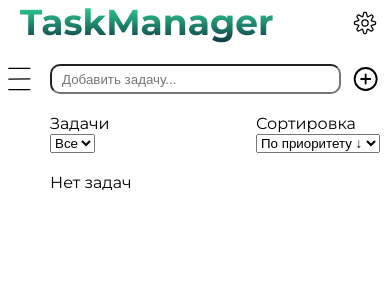
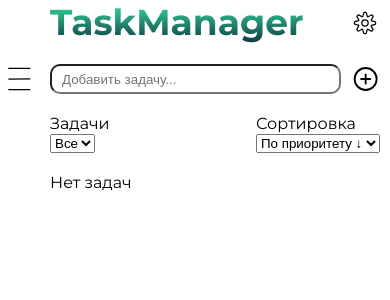
Before and after one commit to ZIRex03/TaskManager, a React (Create React App) app: page / in a window 390 px wide. Shown: the top 300 px of the page. Built offline with nearby package versions, Linux system fonts and the light colour scheme; a web font is replaced by a local one.

Commit message:
pre-release

```diff
--- a/src/App.js
+++ b/src/App.js
@@ -114,7 +114,7 @@ class App extends React.Component{
 
     completeTask = (taskText, id) => {
 
-        let lastId = this.state.tasks.reduce((max, task) => (task.id > max ? task.id : max), 0);
+        let lastId = this.state.complTasks.reduce((max, task) => (task.id > max ? task.id : max), 0);
 
         const newTask ={
             id: lastId + 1,
--- a/src/css/style.css
+++ b/src/css/style.css
@@ -59,7 +59,6 @@ body.dark{
     -webkit-background-clip: text;
     background-clip: text;
     color: transparent;
-    text-align: center;
 }
 
 .settings-icon{
@@ -487,11 +486,6 @@ body.dark{
         padding-left: 40px;
     }
 
-    .header__text{
-        text-align: left;
-        margin-left: -30px;
-    }
-
     .settings{
         max-width: 350px;
         margin-left: -20px;
@@ -507,11 +501,6 @@ body.dark{
         padding-left: 40px;
     }
 
-    .header__text{
-        text-align: left;
-        margin-left: -10px;
-    }
-
     .settings{
         max-width: 320px;
         margin-left: -30px;
```
Also changed, not shown: 1 other file (tests, documents, lock files or other folders).
